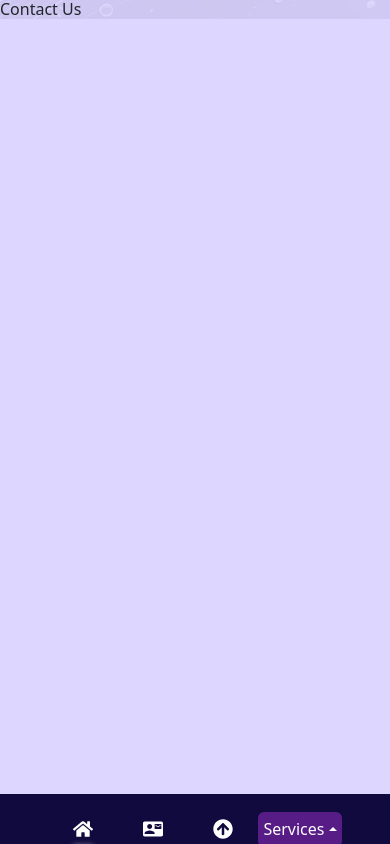
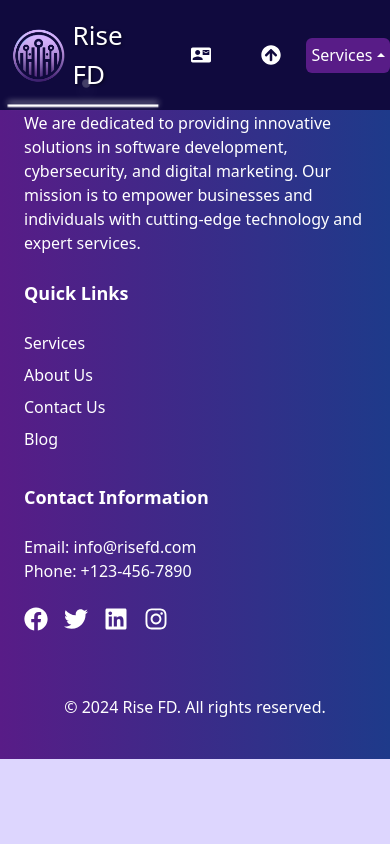
Before and after one commit to wsalguero/risefd-web, a React (Vite) app: page /contact in a window 390 px wide. Built offline with nearby package versions, Linux system fonts and the light colour scheme.

Commit message:
El navbar en responsive fue pasado para el top y en responsive ahora esta diferente el disenio

```diff
--- a/src/components/footer/footer.jsx
+++ b/src/components/footer/footer.jsx
@@ -9,7 +9,7 @@ const Footer = () => {
         <div className="flex flex-wrap justify-between">
           <div className="w-full md:w-1/3 mb-6 md:mb-0">
             <h4 className="text-lg font-semibold mb-4">About Rise FD</h4>
-            <p>
+            <p className="md:pr-16">
               We are dedicated to providing innovative solutions in software
               development, cybersecurity, and digital marketing. Our mission is
               to empower businesses and individuals with cutting-edge technology
--- a/src/components/nav/nav.css
+++ b/src/components/nav/nav.css
@@ -1,6 +1,6 @@
 .nav_mobile {
   background-color: #100a3e;
-  height: 50px;
+  height: auto;
 }
 
 @keyframes particle-animation {
@@ -70,8 +70,14 @@
 
 .active_nav {
   position: relative; /* Asegúrate de que el elemento activo es relativo */
+  transform: scale(1.1);
+  transition: transform 0.3s ease-in-out; /* Para una transición suave */
 }
-
+@media (max-width: 778px) {
+  .active_nav {
+    transform: scale(1.3);
+  }
+}
 .active_nav::before {
   content: "";
   position: absolute;
--- a/src/components/nav/nav.jsx
+++ b/src/components/nav/nav.jsx
@@ -48,24 +48,17 @@ const Nav = () => {
   return (
     <div className="">
       <nav
-        className={`nav__container ${isMobile ? "nav_mobile" : "nav_desktop"}`}
-        style={
-          isMobile
-            ? {
-                position: "fixed",
-                bottom: visible ? 0 : "-100px",
-                transition: "bottom 0.3s",
-                width: "100%",
-              }
-            : {
+        className={`nav__container md:py-0 ${
+          isMobile ? "nav_mobile" : "nav_desktop"
+        }`}
+        style={{
           transform: visible ? "translateY(0)" : "translateY(-100%)",
           transition: "transform 0.3s ease-in-out",
           position: "fixed",
           top: 0,
           width: "100%",
           zIndex: 1000,
-              }
-        }
+        }}
       >
         {!isMobile && (
           <div className="nav__links-list">
@@ -100,7 +93,10 @@ const Nav = () => {
                 className="home_link-a"
                 onClick={() => handleItemClick("home")}
               >
-                <FaHome />
+                <div className="d-flex  align-items-center">
+                  <img src={logoRise} alt="" className="img-fluid logo_img" />
+                  <label htmlFor="">Rise FD</label>
+                </div>
               </Link>{" "}
             </li>
           )}
--- a/src/layouts/main/layout_main.jsx
+++ b/src/layouts/main/layout_main.jsx
@@ -5,37 +5,11 @@ import { Nav } from "../../components";
 import Footer from "../../components/footer/footer";
 
 const Layout_main = () => {
-  const [isMobile, setIsMobile] = useState(false);
-
-  useEffect(() => {
-    const handleResize = () => {
-      const screenWidth = window.innerWidth;
-      setIsMobile(screenWidth <= 768); // Establece isMobile como true si el ancho de la ventana es menor o igual a 768px
-    };
-
-    handleResize();
-    window.addEventListener("resize", handleResize); // Agrega un event listener para manejar el cambio de tamaño de la ventana
-
-    return () => {
-      window.removeEventListener("resize", handleResize); // Limpia el event listener al desmontar el componente para evitar fugas de memoria
-    };
-  }, []);
-
   return (
     <main>
-      {isMobile && (
-        <>
-          <Outlet></Outlet>
-          <Nav />
-        </>
-      )}
-      {!isMobile && (
-        <>
-          <Nav />
-          <Outlet></Outlet>
-          <Footer></Footer>
-        </>
-      )}
+      <Nav />
+      <Outlet></Outlet>
+      <Footer></Footer>
     </main>
   );
 };
```
Lines whose indentation alone changed are shown as unchanged.
